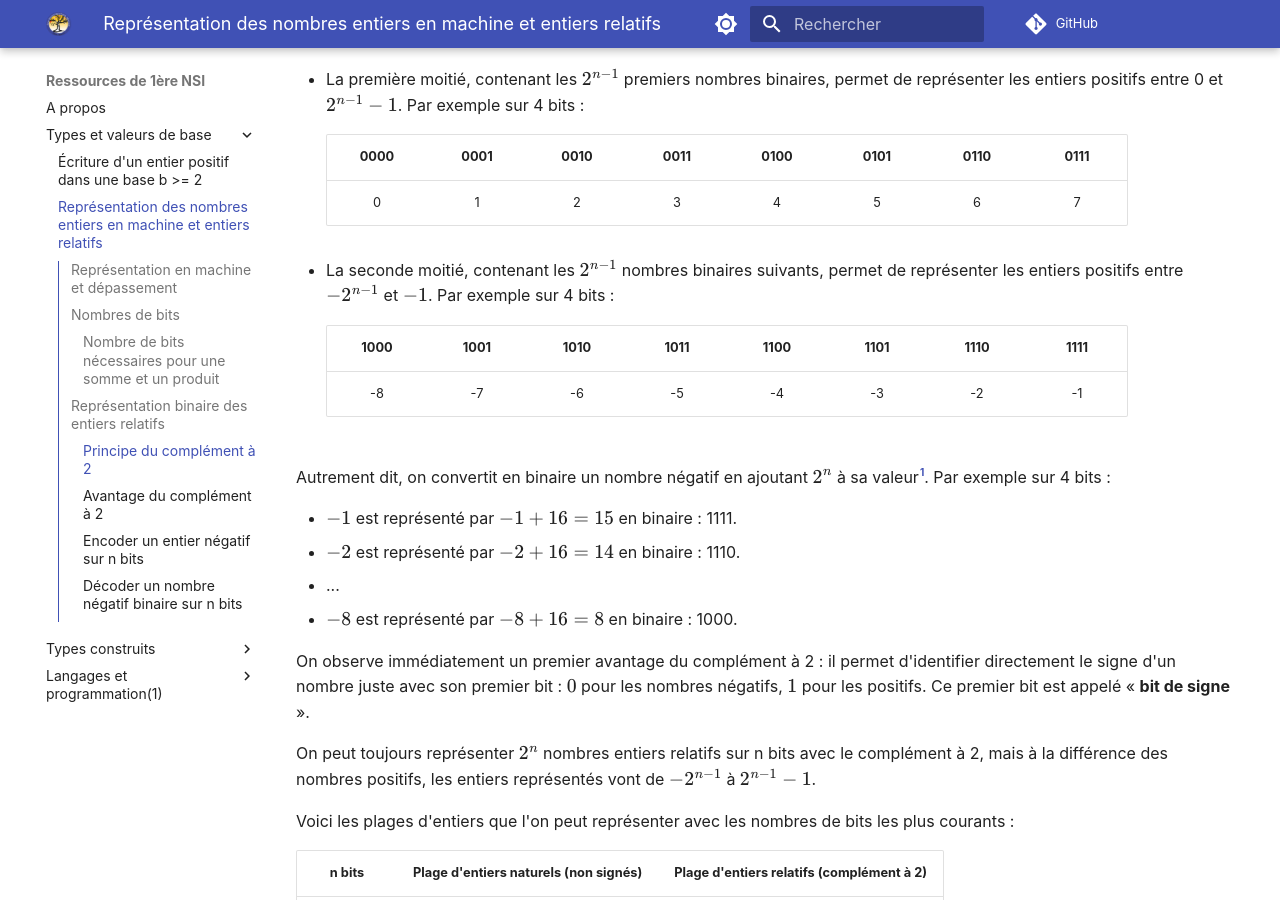
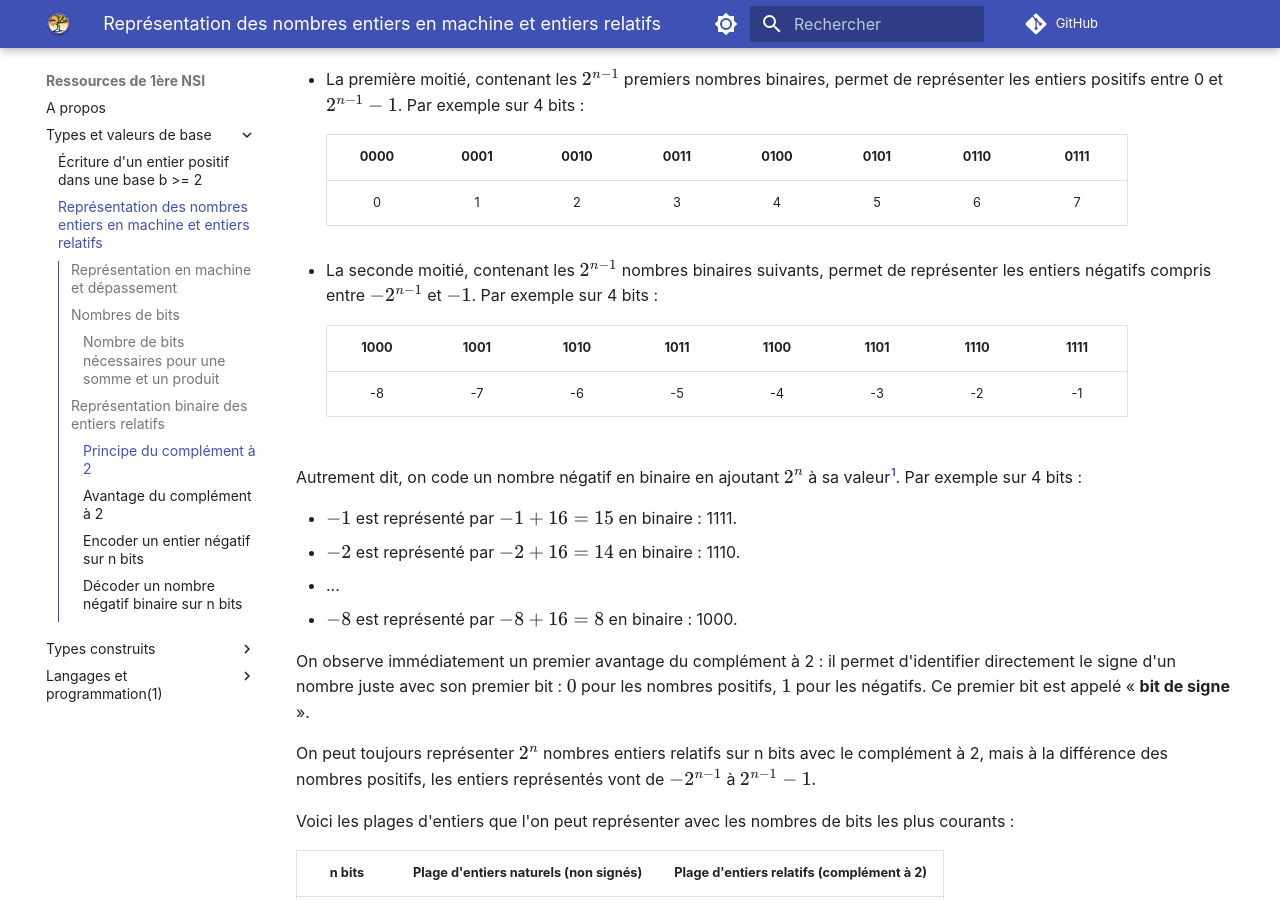
Before and after one commit to eipaca/NSI-1, an MkDocs documentation site: the page built from docs/types-et-valeurs-de-base/2-representation-des-entiers-en-machine-entiers-relatifs.md, in a window 1280 px wide and 900 px high, scrolled down 2844 px. Built offline with MkDocs 1.6.1 and Material for MkDocs 9.7.7, drawn with Linux system fonts in a browser that asks for light colours; emoji names are drawn with the system emoji font; comment, search, counter and statistics services are not loaded.

Commit message:
Add files via upload

```diff
--- a/docs/types-et-valeurs-de-base/2-representation-des-entiers-en-machine-entiers-relatifs.md
+++ b/docs/types-et-valeurs-de-base/2-representation-des-entiers-en-machine-entiers-relatifs.md
@@ -122,13 +122,13 @@ L'idée du complément à 2 et de partager la plage de nombres binaires disponib
     |0   |1   |2   |3   |4   |5   |6   |7   |
 
 
--   La seconde moitié, contenant les $2^{n-1}$ nombres binaires suivants, permet de représenter les entiers positifs entre $-2^{n-1}$ et $-1$. Par exemple sur 4 bits :
+-   La seconde moitié, contenant les $2^{n-1}$ nombres binaires suivants, permet de représenter les entiers négatifs compris entre $-2^{n-1}$ et $-1$. Par exemple sur 4 bits :
 
     |1000|1001|1010|1011|1100|1101|1110|1111|
     |:-: |:-: |:-: |:-: |:-: |:-: |:-: |:-: |
     |-8  |-7  |-6  |-5  |-4  |-3  |-2  |-1  |
 
-Autrement dit, on convertit en binaire un nombre négatif en ajoutant $2^n$ à sa valeur[^2.1]. Par exemple sur 4 bits :
+Autrement dit, on code un nombre négatif en binaire en ajoutant $2^n$ à sa valeur[^2.1]. Par exemple sur 4 bits :
 
 - $-1$ est représenté par $-1 + 16 = 15$ en binaire : 1111.
 - $-2$ est représenté par $-2 + 16 = 14$ en binaire : 1110.
@@ -137,7 +137,7 @@ Autrement dit, on convertit en binaire un nombre négatif en ajoutant $2^n$ à s
 
 [^2.1]: D'où le nom « complément à 2 puissance n », tronqué en « complément à 2 ».
 
-On observe immédiatement un premier avantage du complément à 2 : il permet d'identifier directement le signe d'un nombre juste avec son premier bit :  $0$ pour les nombres négatifs, $1$ pour les positifs. Ce premier bit est appelé « **bit de signe** ».
+On observe immédiatement un premier avantage du complément à 2 : il permet d'identifier directement le signe d'un nombre juste avec son premier bit :  $0$ pour les nombres positifs, $1$ pour les négatifs. Ce premier bit est appelé « **bit de signe** ».
 
 On peut toujours représenter $2^n$ nombres entiers relatifs sur n bits avec le complément à 2, mais à la différence des nombres positifs, les entiers représentés vont de $−2^{n-1}$ à $2^{n-1} - 1$.
 
```
